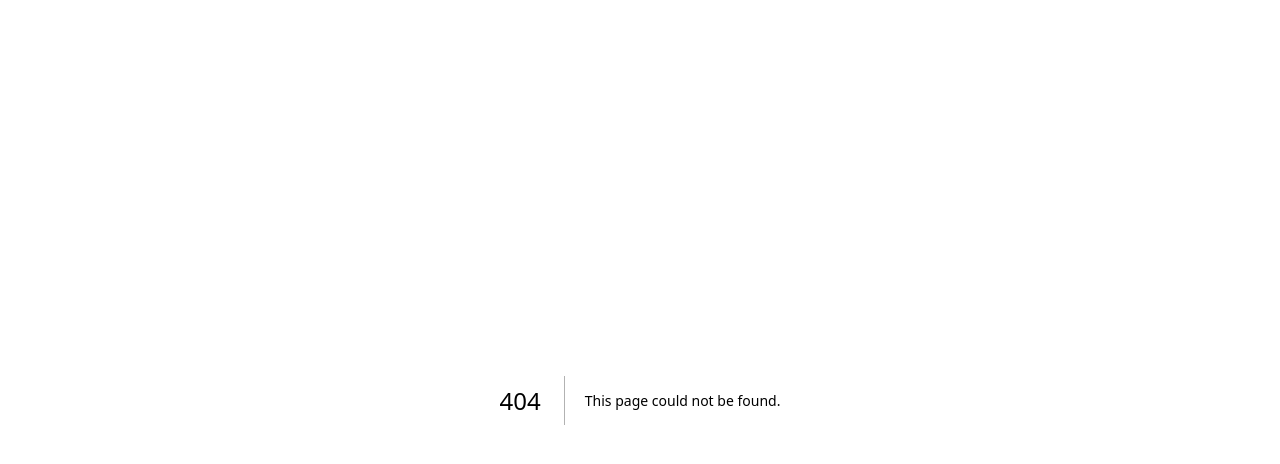
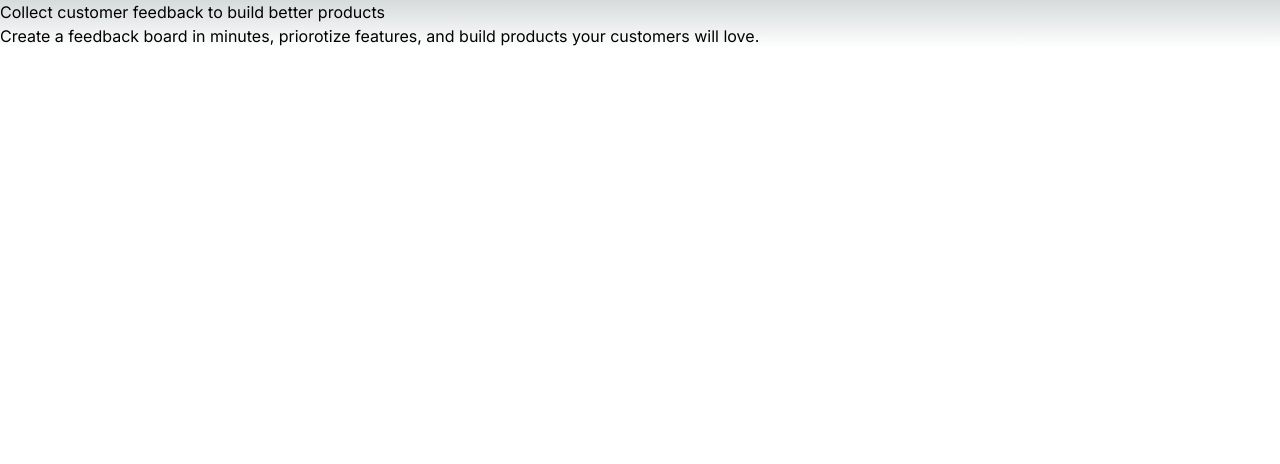
Before and after one commit to Mayst0731/yields, a Next.js app: page /dashboard in a window 1280 px wide. Before the commit this address had no page. Shown: the top 464 px of the page. Built offline with nearby package versions, Linux system fonts and the light colour scheme.

Commit message:
Adding dashboard route

```diff
--- /dev/null
+++ b/app/dashboard/page.js
@@ -0,0 +1,12 @@
+
+export default function Dashboard() {
+  return (
+    <main>
+      <h1>Collect customer feedback to build better products</h1>
+      <div>
+        Create a feedback board in minutes, priorotize features, and
+        build products your customers will love.
+      </div>
+    </main>
+  );
+}
--- a/app/page.js
+++ /dev/null
@@ -1,13 +0,0 @@
-import Image from "next/image";
-
-export default function Home() {
-  return (
-    <main>
-      <h1>Collect customer feedback to build better products</h1>
-      <div>
-        Create a feedback board in minutes, priorotize features, and
-        build products your customers will love.
-      </div>
-    </main>
-  );
-}
```
